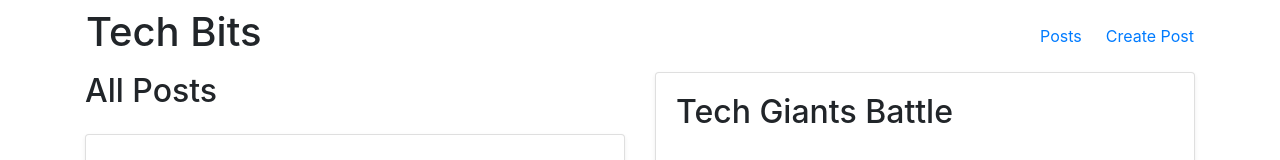
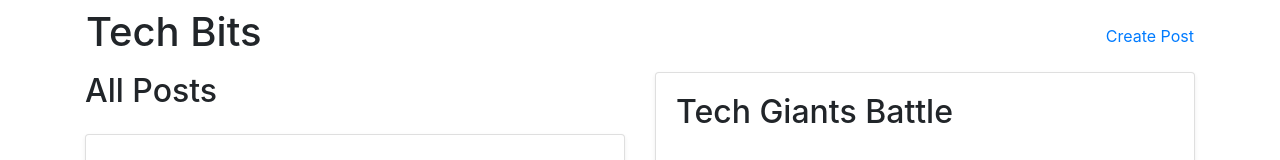
Before and after one commit to msolorio/react_code_along, a React (Create React App) app: page / in a window 1280 px wide. Shown: the top 160 px of the page. Built offline with nearby package versions, Linux system fonts and the light colour scheme.

Commit message:
Removes pages

```diff
--- a/src/App.js
+++ b/src/App.js
@@ -1,14 +1,18 @@
 // import logo from './logo.svg';
 // import './App.css';
 import NavBar from './components/NavBar';
-import PostsPage from './pages/PostsPage';
+import AllPosts from './components/AllPosts';
+import PostDetail from './components/PostDetail';
 
 function App() {
   return (
     // <h1>My First App Component!</h1>
     <div className="container">
       <NavBar />
-      <PostsPage />
+      <div className="row">
+        <AllPosts />
+        <PostDetail />
+      </div>
     </div>
   );
 }
--- a/src/components/NavBar.js
+++ b/src/components/NavBar.js
@@ -3,7 +3,6 @@ function NavBar() {
     <nav className="navbar row">
       <h1 className="">Tech Bits</h1>
       <ul className="navbar-nav flex-row">
-        <li class="mr-4"><a href="/">Posts</a></li>
         <li><a href="/">Create Post</a></li>
       </ul>
     </nav>
--- a/src/pages/PostsPage.js
+++ /dev/null
@@ -1,13 +0,0 @@
-import AllPosts from '../components/AllPosts';
-import PostDetail from '../components/PostDetail';
-
-function PostsPage() {
-  return (
-    <div className="row">
-      <AllPosts />
-      <PostDetail />
-    </div>
-  );
-}
-
-export default PostsPage;
```
